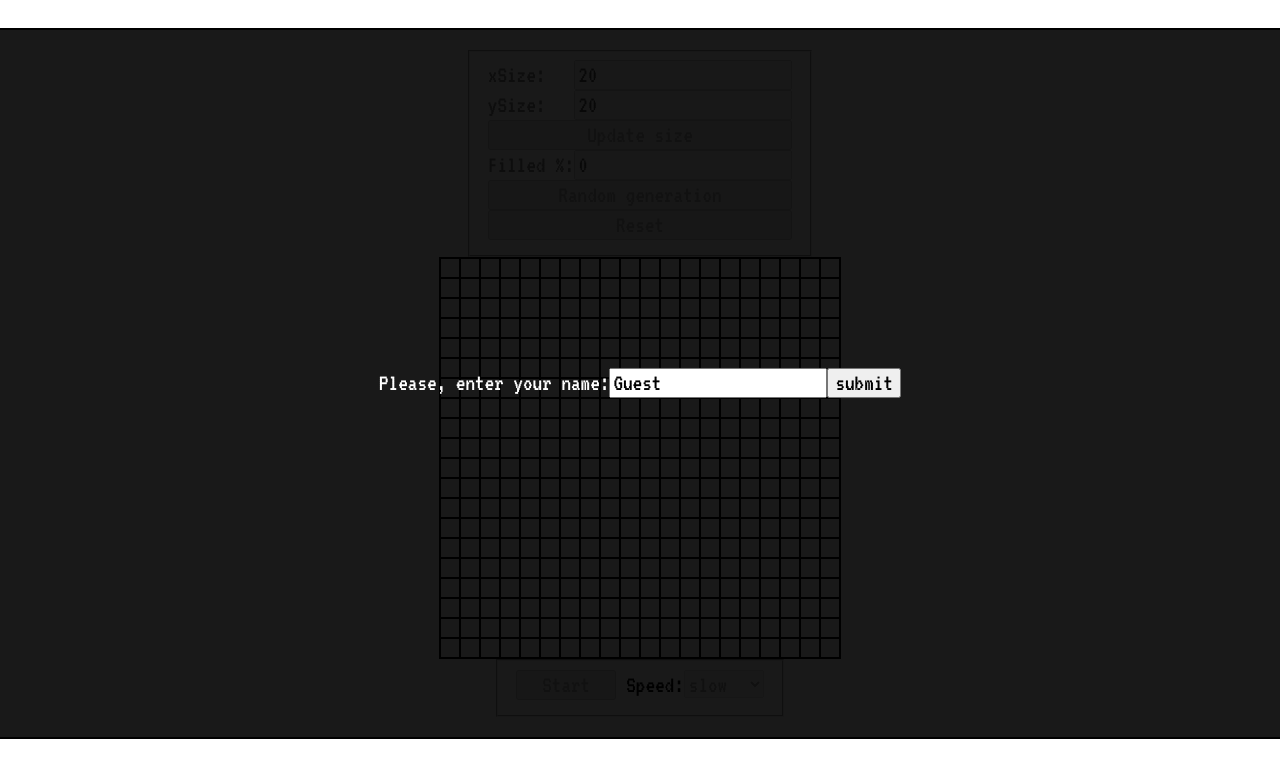
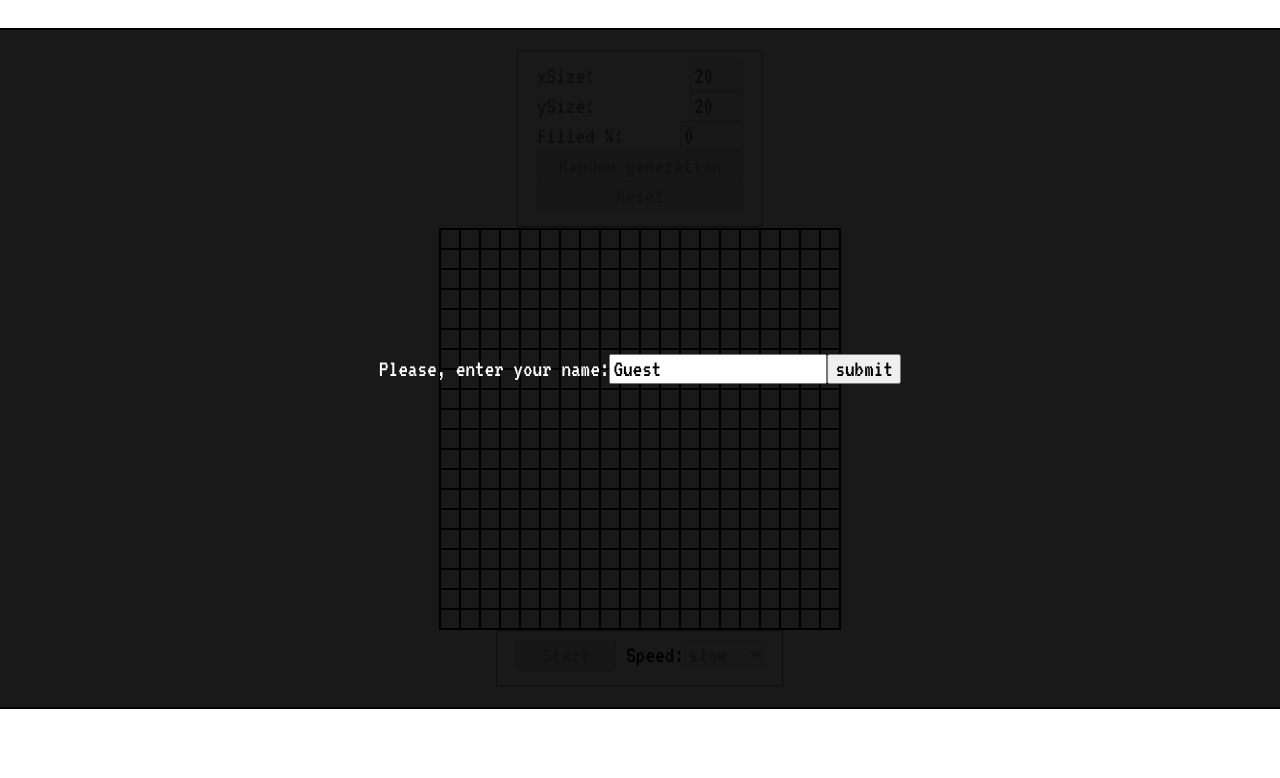
Before and after one commit to AndreyTichinsky/react_project, a React app: page / in a window 1280 px wide. Shown: the top 778 px of the page. Built offline with nearby package versions, Linux system fonts and the light colour scheme.

Commit message:
refactor Menu component

```diff
--- a/src/components/Game/components/Menu/GameButton.tsx
+++ /dev/null
@@ -1,33 +0,0 @@
-import React from "react";
-/** @jsx jsx */
-import { css, jsx } from "@emotion/core";
-
-interface GameButtonProps {
-  className: string;
-  eventName: string;
-  buttonText: string;
-  onChange: (ev: React.FormEvent, eventName: string) => void;
-}
-
-const baseMenuButton = css`
-  width: auto;
-`;
-
-export const GameButton: React.FC<GameButtonProps> = ({
-  className,
-  onChange,
-  eventName,
-  buttonText,
-}) => {
-  return (
-    <button
-      className={className}
-      onClick={(ev) => onChange(ev, eventName)}
-      css={css`
-        ${baseMenuButton};
-      `}
-    >
-      {buttonText}
-    </button>
-  );
-};
--- /dev/null
+++ b/src/components/Game/components/Menu/Menu.styled.tsx
@@ -0,0 +1,19 @@
+import styled from "@emotion/styled";
+/** @jsx jsx */
+import { css, jsx } from "@emotion/core";
+
+export const MenuWrapper = styled.div`
+  position: relative;
+  width: 250px;
+`;
+
+export const disabledForm = css`
+  color: grey;
+`;
+
+export const menuForm = css`
+  position: relative;
+  display: flex;
+  flex-direction: column;
+  justify-content: space-between;
+`;
--- a/src/components/Game/components/Menu/Menu.tsx
+++ b/src/components/Game/components/Menu/Menu.tsx
@@ -1,8 +1,10 @@
 import React from "react";
 import type { HandlerControllerEvent } from "types/menu";
-import { GameButton } from "./GameButton";
+import { MenuButton } from "./components/MenuButton";
+import { MenuInputWithLabel } from "./components/MenuInputWithLabel";
 /** @jsx jsx */
 import { css, jsx } from "@emotion/core";
+import { menuForm, disabledForm, MenuWrapper } from "./Menu.styled";
 
 export interface MenuProps {
   initialPercent: number;
@@ -12,101 +14,68 @@ export interface MenuProps {
   eventHandler: (event: HandlerControllerEvent, name: string) => void;
 }
 
-const baseLabel = css`
-  display: flex;
-  align-items: center;
-  flex-direction: row;
-  justify-content: space-between;
-`;
-
-const disabledForm = css`
-  color: grey;
-`;
-
 export class Menu extends React.Component<MenuProps> {
   constructor(props: MenuProps) {
     super(props);
   }
   render() {
     return (
+      <MenuWrapper>
         <fieldset disabled={this.props.isDisabled}>
           <form
             css={css`
-            position: relative;
-            display: flex;
-            flex-direction: column;
-            justify-content: space-between;
+              ${menuForm};
               ${this.props.isDisabled ? disabledForm : ""};
             `}
           >
-          <label
-            css={css`
-              ${baseLabel};
-            `}
-          >
-            xSize:
-            <input
+            <MenuInputWithLabel
+              labelText="xSize"
               className="xSize_input"
               name="xSize"
-              type="text"
+              type="number"
+              min="0"
+              max="50"
               value={this.props.xSize}
-              onChange={(ev) =>
-                this.props.eventHandler(ev, "handleXSizeChange")
-              }
+              eventName="handleXSizeChange"
+              eventHandler={this.props.eventHandler}
             />
-          </label>
-          <label
-            css={css`
-              ${baseLabel};
-            `}
-          >
-            ySize:
-            <input
+            <MenuInputWithLabel
+              labelText="ySize"
               className="ySize_input"
               name="ySize"
-              type="text"
+              type="number"
+              min="0"
+              max="50"
               value={this.props.ySize}
-              onChange={(ev) =>
-                this.props.eventHandler(ev, "handleYSizeChange")
-              }
+              eventName="handleYSizeChange"
+              eventHandler={this.props.eventHandler}
             />
-          </label>
-          <GameButton
-            className="update_button"
-            onChange={this.props.eventHandler.bind(this)}
-            eventName="handleUpdate"
-            buttonText="Update size"
-          />
-          <label
-            css={css`
-              ${baseLabel};
-            `}
-          >
-            Filled %:
-            <input
+            <MenuInputWithLabel
+              labelText="Filled %"
               className="filled_percent"
               name="filledPercent"
-              type="text"
+              type="number"
+              min="0"
+              max="100"
               value={this.props.initialPercent}
-              onChange={(ev) =>
-                this.props.eventHandler(ev, "handleFilledPercent")
-              }
+              eventName="handleFilledPercent"
+              eventHandler={this.props.eventHandler}
             />
-          </label>
-          <GameButton
+            <MenuButton
               className="generator_button"
-            onChange={this.props.eventHandler}
+              eventHandler={this.props.eventHandler}
               eventName="handleGenerator"
               buttonText="Random generation"
             />
-          <GameButton
+            <MenuButton
               className="reset_button"
-            onChange={this.props.eventHandler}
+              eventHandler={this.props.eventHandler}
               eventName="handleReset"
               buttonText="Reset"
             />
           </form>
         </fieldset>
+      </MenuWrapper>
     );
   }
 }
--- /dev/null
+++ b/src/components/Game/components/Menu/components/index.tsx
@@ -0,0 +1,2 @@
+export * from "./MenuButton";
+export * from "./MenuInputWithLabel";
--- a/src/components/Game/components/Menu/index.tsx
+++ b/src/components/Game/components/Menu/index.tsx
@@ -1,2 +1 @@
 export * from "./Menu";
-export * from "./GameButton";
```
Also changed, not shown: 1 other file (tests, documents, lock files or other folders). Lines whose indentation alone changed are shown as unchanged.
